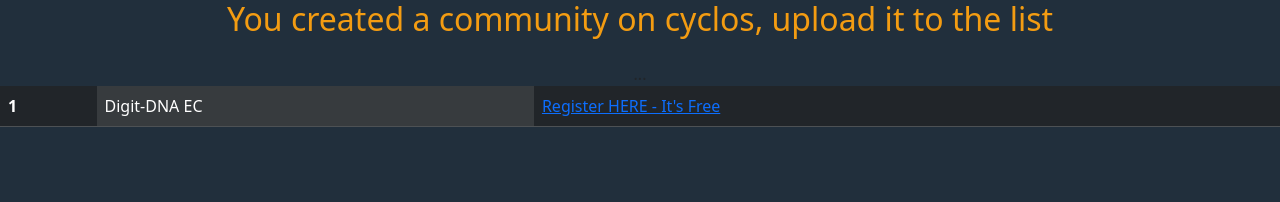
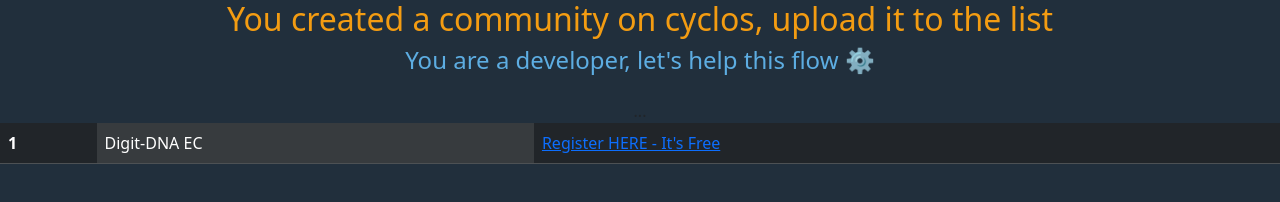
Before and after one commit to cycloscommunities/cyclos.github.io, a plain HTML site: page index.html in a window 1280 px wide. Drawn offline with nearby package versions, Linux system fonts and the light colour scheme.

Commit message:
Update index.html

```diff
--- a/index.html
+++ b/index.html
@@ -15,6 +15,7 @@ background-color: #212F3C
     <div align="center">
 
     <h2><font color="#F39C12"> You created a community on cyclos, upload it to the list</font></h2>
+      <h4><font color="#5DADE2">You are a developer, let's help this flow ⚙️ </font></h4>
 
       <table class="table table-striped">
           <table class="table table-dark">
```
